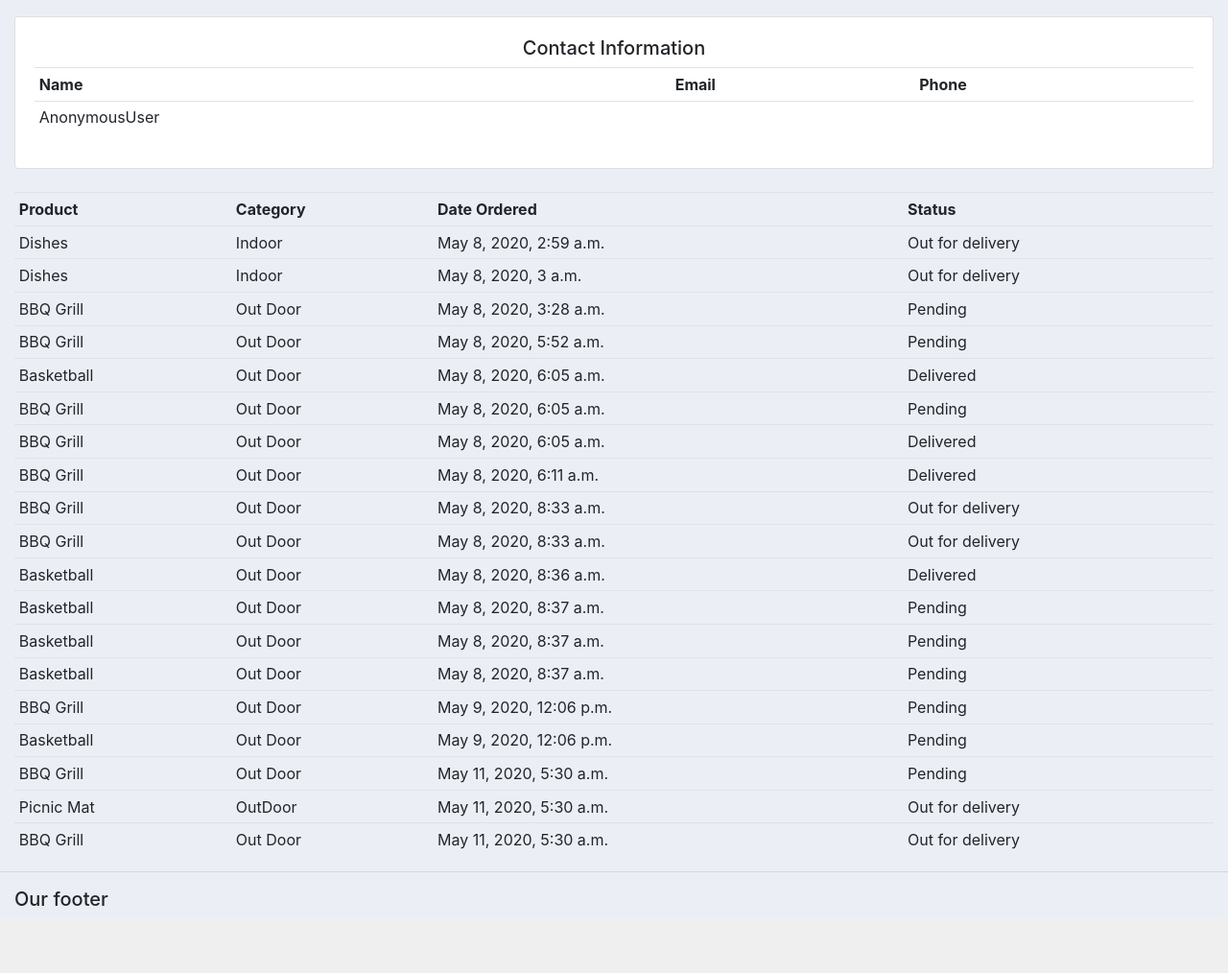
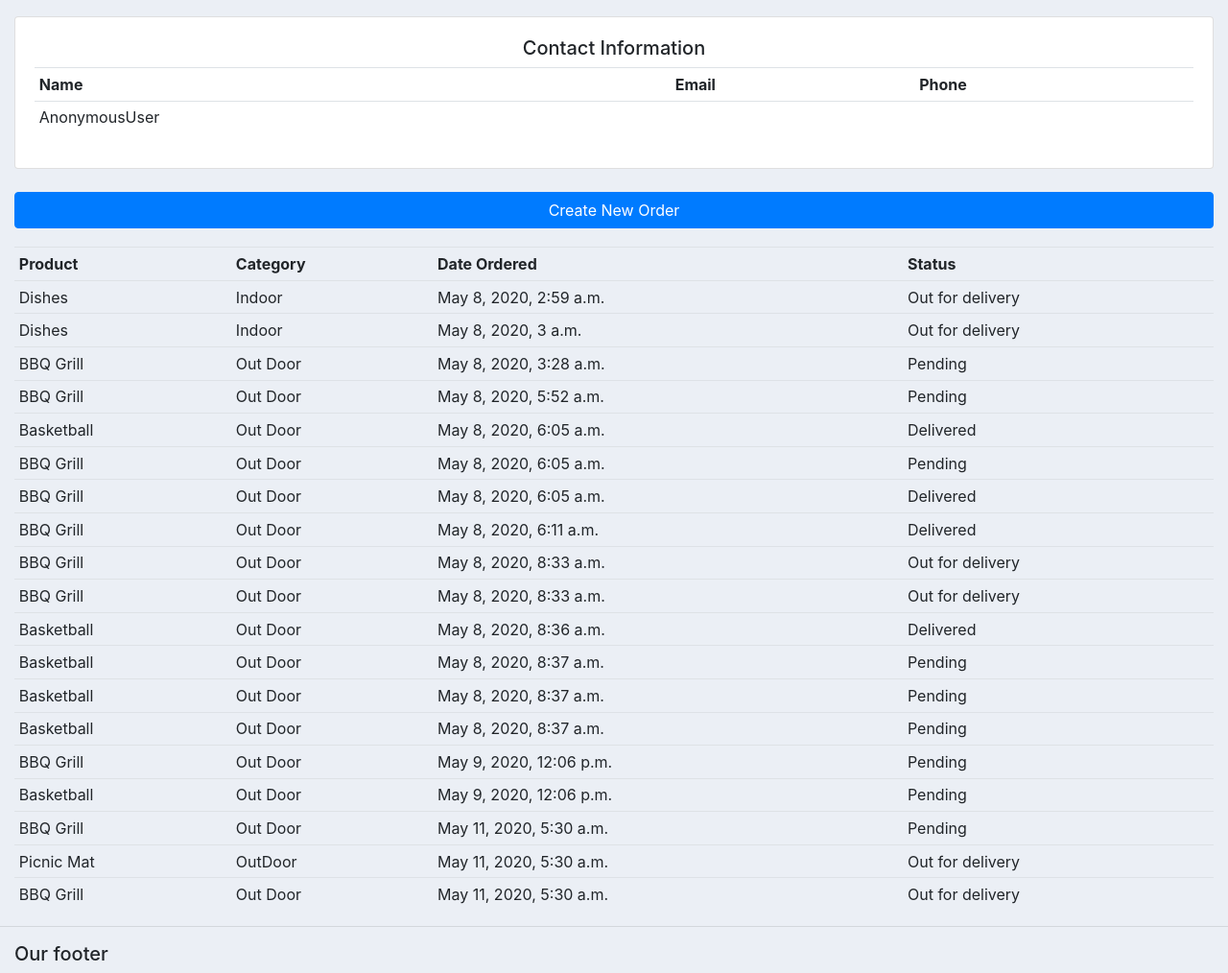
Before and after one commit to sohjustin/Sportify, a Django app: template accounts/templates/accounts/user.html in a window 1280 px wide. Shown: the part 194-1208 px from the top of the page at 96% size. Before the commit the page ends 1138 px from the top, so only its background shows below. Run offline with Django 3.2, Linux system fonts and the light colour scheme; the template is opened without the code that fills it: values that come from a table or form of the project are taken from there, others are empty; data comes from the database, SQL or seed files in the repository; some libraries are stand-ins or nearby versions.

Commit message:
Update user.html

```diff
--- a/accounts/templates/accounts/user.html
+++ b/accounts/templates/accounts/user.html
@@ -30,6 +30,9 @@
 </div>
 
 <br>
+<a href="{% url 'accounts:create_order' %}" class="btn btn-primary btn-block float-right ">Create New Order</a>
+<hr>
+<br>
 
 <table class="table table-sm">
   <tr>
```
